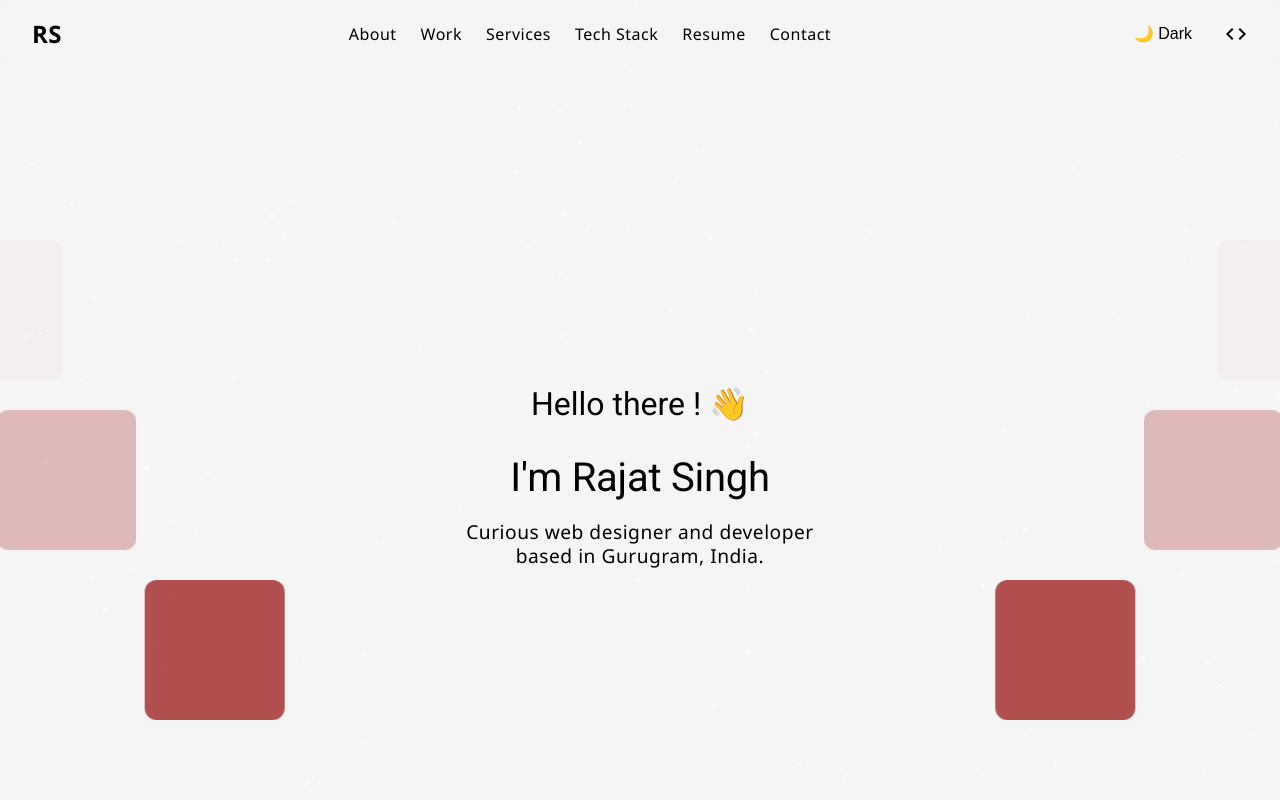
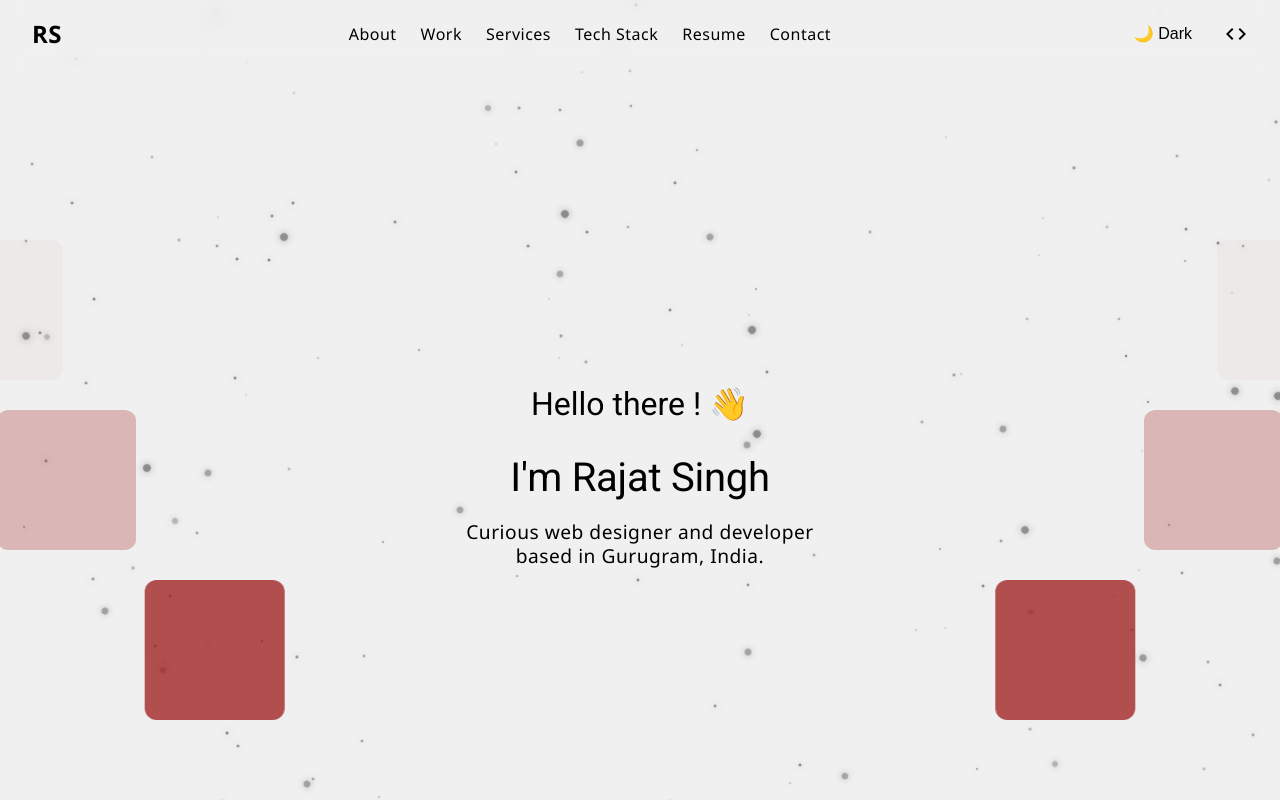
Before and after one commit to RajatSinghrs/portfolio-web, an Angular app: page / in a window 1280 px wide. Shown: the top 802 px of the page. Built offline with nearby package versions, Linux system fonts and the light colour scheme.

Commit message:
light mode star css

```diff
--- a/src/app/starlight/starlight.component.scss
+++ b/src/app/starlight/starlight.component.scss
@@ -8,12 +8,25 @@
   overflow: hidden;
   pointer-events: none;
 
+  // 🌙 Dark mode background
   &.dark {
     background: #000;
   }
 
+  // ☀️ Light mode background
   &.light {
-    background: #f5f5f5;
+    background: #f0f0f0;
+
+    .star,
+    .twinkle-star::before,
+    .twinkle-star::after {
+      background: #888; // softer color for stars
+      filter: drop-shadow(0 0 3px #bbb);
+    }
+
+    .shooting-star {
+      background: linear-gradient(90deg, #aaa, transparent);
+    }
   }
 
   .star {
@@ -62,12 +75,12 @@
       transform: translateX(-50%);
     }
 
-    animation: sparkle 0.4s ease-in-out infinite alternate;
+    animation: sparkle 2s ease-in-out infinite alternate;
   }
 
   @keyframes sparkle {
-    0% { opacity: 0.8; transform: scale(0.9) rotate(0deg); }
-    100% { opacity: 1.8; transform: scale(1.3) rotate(75deg); }
+    0% { opacity: 0.5; transform: scale(0.9) rotate(0deg); }
+    100% { opacity: 1; transform: scale(1.3) rotate(45deg); }
   }
 
   .shooting-star {
```
